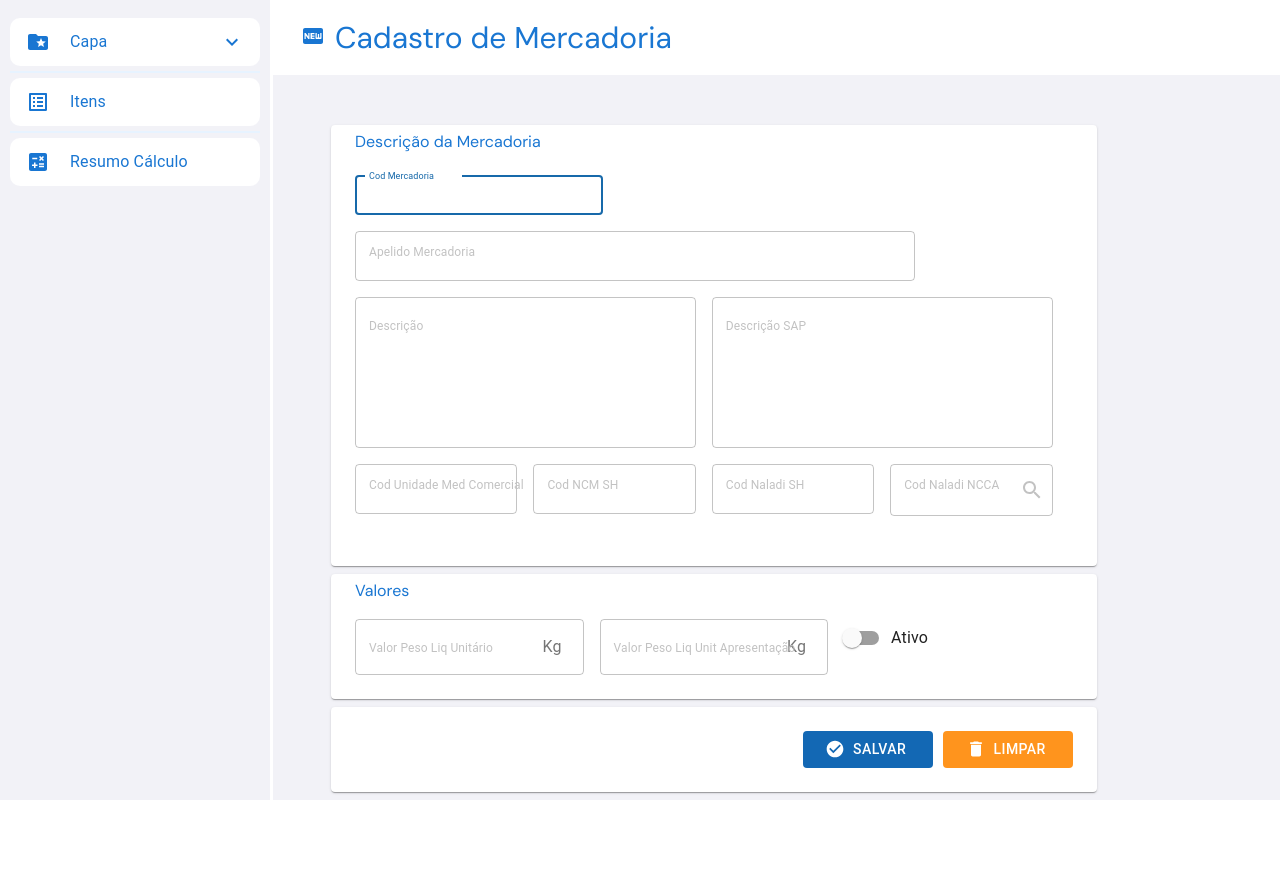
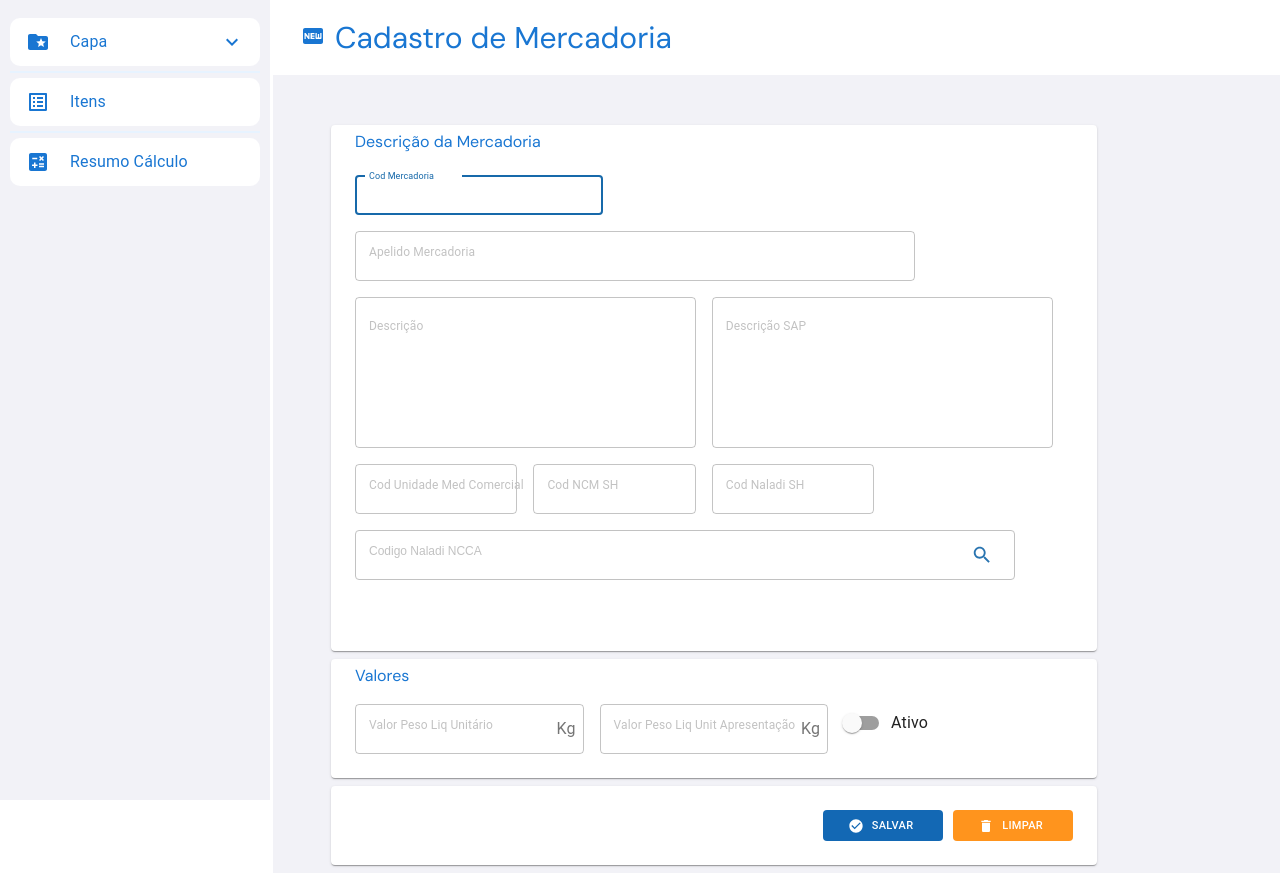
Before and after one commit to orlando-messias/projeto-kestraa-frontend, a React (Create React App) app: page /cadastro/mercadoria in a window 1280 px wide. Before the commit the page ends 800 px from the top, so only its background shows below. Built offline with nearby package versions, Linux system fonts and the light colour scheme.

Commit message:
style: estiliza componentes Autocomplete e MercadoriaForm

```diff
--- a/src/components/AutocompleteInput/Autocomplete.styles.ts
+++ b/src/components/AutocompleteInput/Autocomplete.styles.ts
@@ -1,38 +1,60 @@
 import styled from 'styled-components';
 
-export const SearchInput = styled.div`
+export const SearchInput = styled.div<{
+  hasFocus: boolean;
+}>`
   display: flex;
   align-items: center;
   background-color: white;
-  border: 1px solid #c2c2c2;
+  border: ${({ hasFocus }) => (hasFocus ? '2px solid #2974b0' : '1px solid #c2c2c2')};
   border-radius: 4px;
   width: 660px;
   height: 50px;
   gap: 20px;
   font-family: 'DM Sans', sans-serif;
-  padding: 0 20px;
+  padding: 0 20px 0 8px;
 
   input {
     border: none;
     outline: 0;
-    font-size: 16px;
+    font-size: 14px;
     width: 90%;
     padding: 5px;
+
+    ::placeholder,
+    ::-webkit-input-placeholder {
+      color: #c2c2c2;
+      font-size: 12px;
+      position: absolute;
+      top: 2px;
+
+    }
+    :-ms-input-placeholder {
+      color: #c2c2c2;
+      font-size: 12px;
+    }
   }
 
   .icon {
-    color: #c2c2c2
+    color: #c2c2c2;
   }
 `;
 
-export const DataResult = styled.div`
+export const DataResult = styled.div<{
+  teste: boolean;
+}>`
   background-color: white;
+  border: ${({ teste }) => (teste ? '1px solid #c2c2c2' : 'none')};
   border-radius: 5px;
-  max-height: 300px;
+  max-height: 250px;
   overflow: hidden;
   overflow-y: auto;
-  width: 650px;
+  width: 655px;
   border-radius: 5px;
+  position: absolute;
+  z-index: 99999;
+  margin-top: 51px;
+  font-size: 14px;
 
   ::-webkit-scrollbar {
     display: none;
@@ -42,7 +64,7 @@ export const DataResult = styled.div`
 export const DataItem = styled.div`
   display: flex;
   align-items: center;
-  padding: 10px;
+  padding: 5px 15px 5px 5px;
   gap: 16px;
   cursor: pointer;
   width: 660px;
--- a/src/components/AutocompleteInput/AutocompleteInput.tsx
+++ b/src/components/AutocompleteInput/AutocompleteInput.tsx
@@ -13,14 +13,26 @@ const AutocompleteInput = () => {
   const [inputSearch, setInputSearch] = useState('');
   const [filterSearch, setFilterSearch] = useState<Item[] | null>([]);
   const [showModal, setShowModal] = useState(false);
+  const [teste, setTeste] = useState(false);
+  const [focus, setFocus] = useState(false);
 
   const handleModal = () => {
     setShowModal(!showModal);
   };
 
   useEffect(() => {
-    if (inputSearch === '') setFilterSearch([]);
+    if (inputSearch === '') {
+      setFilterSearch([]);
+    }
   }, [inputSearch]);
+
+  useEffect(() => {
+    if (filterSearch?.length) {
+      setTeste(true);
+    } else {
+      setTeste(false);
+    }
+  }, [filterSearch]);
 
   const handleFilter = (event: React.ChangeEvent<HTMLInputElement>) => {
     const v = event.target.value;
@@ -51,13 +63,15 @@ const AutocompleteInput = () => {
 
   return (
     <div style={{ display: 'flex', flexDirection: 'column', alignItems: 'center' }}>
-      <SearchInput>
+      <SearchInput hasFocus={focus}>
         {/* <Search className="icon" /> */}
         <input
           type="text"
-          placeholder="Pesquisar..."
+          placeholder="Codigo Naladi NCCA"
           value={inputSearch}
           onChange={handleFilter}
+          onFocus={() => setFocus(true)}
+          onBlur={() => setFocus(false)}
         />
         <div style={{ display: 'flex' }}>
           {inputSearch !== ''
@@ -74,11 +88,11 @@ const AutocompleteInput = () => {
             )
             : ''}
         </div>
-        <Search style={{ fontSize: '22px', cursor: 'pointer' }} onClick={handleModal} />
+        <Search style={{ fontSize: '22px', cursor: 'pointer', color: '#2974b0' }} onClick={handleModal} />
       </SearchInput>
 
       {filterSearch && (
-        <DataResult>
+        <DataResult teste={teste}>
           {filterSearch.map((value) => (
             <DataItem key={value.codigo} onClick={() => handleClickAutocomplete(value)}>
               <Search style={{ color: '#c2c2c2' }} />
--- a/src/pages/MercadoriaPage/components/MercadoriaForm.styles.ts
+++ b/src/pages/MercadoriaPage/components/MercadoriaForm.styles.ts
@@ -59,12 +59,13 @@ export const useStyles = makeStyles((theme) => ({
     padding: theme.spacing(3),
     width: '80%',
     display: 'flex',
-    justifyContent: 'flex-end'
+    justifyContent: 'flex-end',
   },
   button1: {
     backgroundColor: '#1368B4',
     color: '#FFFFFF',
-    width: '130px',
+    width: '120px',
+    fontSize: '11px',
 
     '&:hover': {
       backgroundColor: '#4892db'
@@ -73,8 +74,9 @@ export const useStyles = makeStyles((theme) => ({
   button2: {
     backgroundColor: '#FF941D',
     color: '#FFFFFF',
-    width: '130px',
+    width: '120px',
     marginLeft: '10px',
+    fontSize: '11px',
 
     '&:hover': {
       backgroundColor: '#f8a444'
--- a/src/pages/MercadoriaPage/components/MercadoriaForm.tsx
+++ b/src/pages/MercadoriaPage/components/MercadoriaForm.tsx
@@ -9,16 +9,15 @@ import {
 } from '@material-ui/core';
 import InputMask from 'react-input-mask';
 import {
-  CheckCircle, Delete, FiberNew, Search
+  CheckCircle, Delete, FiberNew
 } from '@mui/icons-material';
 import React, { useState } from 'react';
 import * as yup from 'yup';
 import { useFormik } from 'formik';
-import Autocomplete, { createFilterOptions } from '@mui/material/Autocomplete';
+import AutocompleteInput from 'components/AutocompleteInput/AutocompleteInput';
 import {
   Container, Content, Header, useStyles
 } from './MercadoriaForm.styles';
-import data from './data.json';
 
 const MercadoriaForm = () => {
   const [mercadoria] = useState({
@@ -223,8 +222,9 @@ const MercadoriaForm = () => {
                     helperText={formik.touched.cdNaladiSh && formik.errors.cdNaladiSh}
                   />
                 </Grid>
-                <Grid item sm={3}>
-                  <Autocomplete
+                <Grid item>
+                  <AutocompleteInput />
+                  {/* <Autocomplete
                     options={data}
                     size="small"
                     getOptionLabel={(option) => `${option.codigo}`}
@@ -243,7 +243,9 @@ const MercadoriaForm = () => {
                           ...params.InputProps,
                           endAdornment: (
                             <InputAdornment position="end">
-                              <Search style={{ color: '#c2c2c2', position: 'relative', right: '-30px' }} />
+                              <Search style={{
+                                color: '#c2c2c2', position: 'relative', right: '-30px'
+                              }} />
                             </InputAdornment>
                           )
                         }}
@@ -259,7 +261,7 @@ const MercadoriaForm = () => {
                       stringify: (option) => option.codigo
                     })}
                     noOptionsText="Digite um código válido"
-                  />
+                  /> */}
                 </Grid>
 
               </Grid>
@@ -276,6 +278,7 @@ const MercadoriaForm = () => {
             <Grid container spacing={2}>
               <Grid item sm={4}>
                 <TextField
+                  size="small"
                   label="Valor Peso Liq Unitário"
                   name="vlPesoLiqUnitario"
                   placeholder="0.00000"
@@ -283,6 +286,7 @@ const MercadoriaForm = () => {
                   onChange={formik.handleChange}
                   value={formik.values.vlPesoLiqUnitario}
                   InputProps={{
+                    className: styles.input,
                     endAdornment: (
                       <InputAdornment position="start">Kg</InputAdornment>
                     )
@@ -297,6 +301,7 @@ const MercadoriaForm = () => {
               </Grid>
               <Grid item sm={4}>
                 <TextField
+                  size="small"
                   label="Valor Peso Liq Unit Apresentação"
                   name="vlPesoLiqUnitarioApresentacao"
                   placeholder="0.00000"
@@ -304,6 +309,7 @@ const MercadoriaForm = () => {
                   onChange={formik.handleChange}
                   value={formik.values.vlPesoLiqUnitarioApresentacao}
                   InputProps={{
+                    className: styles.input,
                     endAdornment: (
                       <InputAdornment position="start">Kg</InputAdornment>
                     )
@@ -335,9 +341,9 @@ const MercadoriaForm = () => {
 
           <Paper className={styles.pageContentButtons}>
             <div>
-              <Button type="submit" startIcon={<CheckCircle />} className={styles.button1}>Salvar</Button>
+              <Button type="submit" startIcon={<CheckCircle style={{ fontSize: '16px' }} />} className={styles.button1}>salvar</Button>
               <Button
-                startIcon={<Delete />}
+                startIcon={<Delete style={{ fontSize: '16px' }} />}
                 className={styles.button2}
               >
                 Limpar
```
